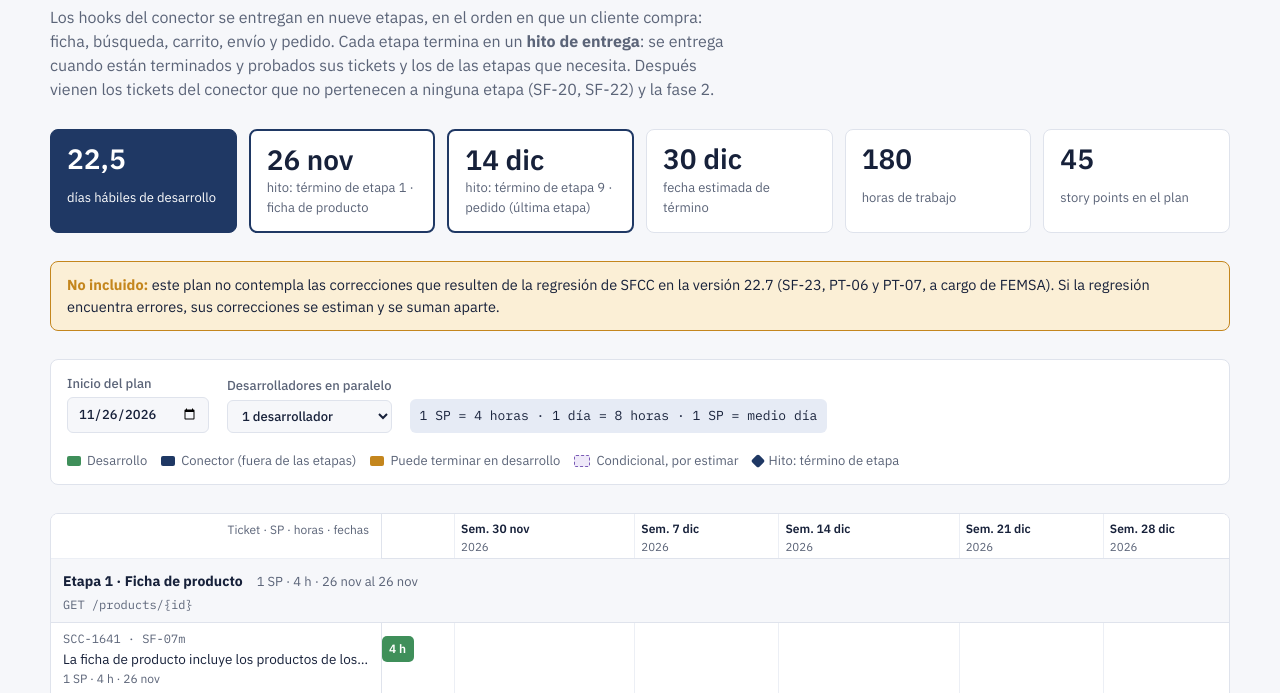
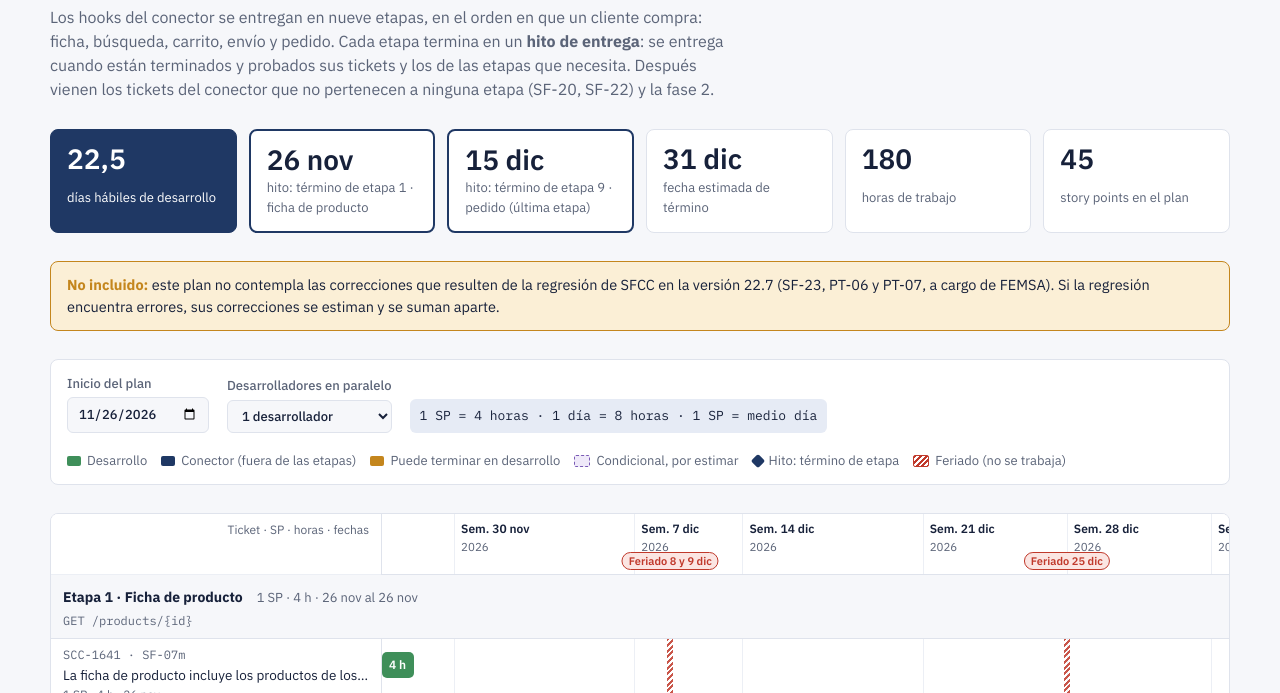
Before and after one commit to fsalcedocuba/plan-mk-cl, a plain HTML site: page index.html in a window 1280 px wide. Shown: the part 106-799 px from the top of the page. Drawn offline with Linux system fonts and the light colour scheme.

Commit message:
Feriado del 9 dic y feriados marcados en la carta Gantt
Co-Authored-By: Claude Opus 5.5 <noreply@anthropic.com>

```diff
--- a/index.html
+++ b/index.html
@@ -14,7 +14,7 @@
   --dev:#3f8f5a; --dev-soft:#e2efda;
   --maybe:#c4861d; --maybe-soft:#fbefd6;
   --cond:#7a5bb5; --cond-soft:#efe9f9;
-  --done:#9aa3b5;
+  --done:#9aa3b5; --holi:#c0392b; --holi-soft:#fbe5e2;
   --font-display:"IBM Plex Sans",system-ui,-apple-system,"Segoe UI",sans-serif;
   --font-body:"IBM Plex Sans",system-ui,-apple-system,"Segoe UI",sans-serif;
   --font-mono:"IBM Plex Mono",ui-monospace,Consolas,monospace;
@@ -22,11 +22,11 @@
 @media (prefers-color-scheme:dark){:root:not([data-theme="light"]){
   --bg:#10141f; --surface:#171c2a; --fg:#e7eaf2; --muted:#a0a8bb; --line:#2a3145; --grid:#20263a;
   --navy:#8fa9e0; --navy-soft:#1e2944; --dev:#6cc28a; --dev-soft:#1b3326; --maybe:#e5aa48; --maybe-soft:#3a2d14;
-  --cond:#b39be6; --cond-soft:#2c2442; --done:#5f6880; color-scheme:dark}}
+  --cond:#b39be6; --cond-soft:#2c2442; --done:#5f6880; --holi:#ef7b6c; --holi-soft:#3d1f1c; color-scheme:dark}}
 :root[data-theme="dark"]{
   --bg:#10141f; --surface:#171c2a; --fg:#e7eaf2; --muted:#a0a8bb; --line:#2a3145; --grid:#20263a;
   --navy:#8fa9e0; --navy-soft:#1e2944; --dev:#6cc28a; --dev-soft:#1b3326; --maybe:#e5aa48; --maybe-soft:#3a2d14;
-  --cond:#b39be6; --cond-soft:#2c2442; --done:#5f6880; color-scheme:dark}
+  --cond:#b39be6; --cond-soft:#2c2442; --done:#5f6880; --holi:#ef7b6c; --holi-soft:#3d1f1c; color-scheme:dark}
 body{background:var(--bg);color:var(--fg);font-family:var(--font-body);font-size:15px;line-height:1.5}
 .wrap{max-width:1180px;margin:0 auto;padding-block:32px 56px;padding-left:max(16px,env(safe-area-inset-left,0px));padding-right:max(16px,env(safe-area-inset-right,0px));display:grid;gap:28px}
 header{display:grid;gap:10px}
@@ -66,10 +66,12 @@ p{margin:0;max-width:72ch}
 .g-stage{grid-column:1/-1;padding:12px 12px 8px;background:var(--bg);border-bottom:1px solid var(--line);display:flex;flex-wrap:wrap;gap:4px 14px;align-items:baseline}
 .g-stage strong{font-size:14px}
 .g-stage span{font-size:13px;color:var(--muted);font-variant-numeric:tabular-nums}
-.weeks{position:relative;height:44px;border-left:1px solid var(--line)}
+.weeks{position:relative;height:60px;border-left:1px solid var(--line)}
 .wk{position:absolute;top:0;bottom:0;border-left:1px solid var(--grid);padding:6px 6px 0;font-size:11.5px;color:var(--muted);white-space:nowrap;overflow:hidden}
 .wk b{display:block;color:var(--fg);font-weight:600;font-size:12px}
 .gridline{position:absolute;top:0;bottom:0;border-left:1px solid var(--grid)}
+.holi-line{position:absolute;top:0;bottom:0;width:6px;transform:translateX(-3px);background:repeating-linear-gradient(135deg,var(--holi) 0 2px,transparent 2px 4px);opacity:.85;pointer-events:none}
+.holi-h{position:absolute;bottom:4px;transform:translateX(-50%);font-size:11px;font-weight:600;color:var(--holi);background:var(--holi-soft);border:1px solid var(--holi);border-radius:10px;padding:0 6px;white-space:nowrap;cursor:help;z-index:1}
 .bar{position:absolute;top:13px;height:26px;border-radius:5px;display:flex;align-items:center;padding:0 7px;font-size:12px;font-weight:600;color:var(--surface);white-space:nowrap;overflow:hidden;font-variant-numeric:tabular-nums}
 .bar.dev{background:var(--dev)} .bar.maybe{background:var(--maybe)} .bar.core{background:var(--navy)}
 .bar.cond{background:var(--cond-soft);color:var(--cond);border:1.5px dashed var(--cond)}
@@ -82,7 +84,7 @@ p{margin:0;max-width:72ch}
 .ms-line{position:absolute;top:0;bottom:0;border-left:2px dashed var(--navy)}
 .ms{position:absolute;top:50%;width:16px;height:16px;background:var(--navy);transform:translate(-50%,-50%) rotate(45deg);border-radius:2px;cursor:pointer}
 .ms:hover,.ms:focus-visible{outline:2px solid var(--fg);outline-offset:2px}
-.ms-txt{position:absolute;top:50%;transform:translateY(-50%);font-size:12px;font-weight:600;color:var(--navy);white-space:nowrap}
+.ms-txt{position:absolute;z-index:1;top:50%;transform:translateY(-50%);background:var(--navy-soft);padding:0 4px;font-size:12px;font-weight:600;color:var(--navy);white-space:nowrap}
 .kpi.ms-kpi{border-color:var(--navy);border-width:2px}
 .tip{position:fixed;z-index:20;max-width:380px;background:var(--fg);color:var(--bg);border-radius:6px;padding:8px 11px;font-size:13px;line-height:1.45;pointer-events:none;box-shadow:0 4px 14px rgba(0,0,0,.18)}
 .tag{display:inline-block;font-size:11px;font-weight:600;padding:1px 6px;border-radius:10px;margin-left:6px;vertical-align:1px}
@@ -139,6 +141,7 @@ footer{font-size:12.5px;color:var(--muted)}
       <span><i style="background:var(--maybe)"></i>Puede terminar en desarrollo</span>
       <span><i style="background:var(--cond-soft);border:1.5px dashed var(--cond)"></i>Condicional, por estimar</span>
       <span><i style="background:var(--navy);width:10px;height:10px;transform:rotate(45deg)"></i>Hito: término de etapa</span>
+      <span><i style="background:repeating-linear-gradient(135deg,var(--holi) 0 2px,transparent 2px 4px);border:1px solid var(--holi)"></i>Feriado (no se trabaja)</span>
     </div>
   </section>
 
@@ -178,7 +181,7 @@ footer{font-size:12.5px;color:var(--muted)}
       <ul>
         <li>Los story points son los cargados en cada ticket de Jira (revisado el 26-11-2026).</li>
         <li>Se planifican solo los tickets abiertos que quedan visibles con los filtros de la hoja. Los cerrados no suman tiempo.</li>
-        <li>Se descuentan fines de semana y feriados de Chile (8 dic, 25 dic y 1 ene).</li>
+        <li>Se descuentan fines de semana y feriados de Chile (8 y 9 dic, 25 dic y 1 ene).</li>
         <li>Los tiempos son de desarrollo. No incluyen esperas de terceros (Kognivera, FEMSA, conector) ni la regresión de FEMSA.</li>
         <li>No incluye correcciones posteriores a la regresión en la versión 22.7. Se estiman cuando FEMSA entregue sus resultados.</li>
         <li>SF-14c (SCC-1616) y SF-43 (SCC-1621) quedaron fuera del filtro, pero PT-10, SF-06 y SF-36a dependen de ellos. Se asume que estarán listos cuando empiece la fase 2.</li>
@@ -258,7 +261,7 @@ const DESC={
 };
 const NAT={dev:'Desarrollo',conf:'Configuración',def:'Definición'};
 const DONE=['SCC-1584 SF-01','SCC-1587 SF-03','SCC-1592 PT-03a','SCC-1597 SF-07','SCC-1643 base del cartucho app_chile_marketplace'];
-const HOLI=new Set(['2026-12-08','2026-12-25','2027-01-01','2027-05-01','2027-05-21']);
+const HOLI=new Set(['2026-12-08','2026-12-09','2026-12-25','2027-01-01','2027-05-01','2027-05-21']);
 const MON=['ene','feb','mar','abr','may','jun','jul','ago','sep','oct','nov','dic'];
 
 function iso(d){return d.getFullYear()+'-'+String(d.getMonth()+1).padStart(2,'0')+'-'+String(d.getDate()).padStart(2,'0')}
@@ -266,6 +269,9 @@ function workDays(start,count){const out=[];const d=new Date(start+'T12:00:00');
 // días hábiles desde start (incluido) hasta date (excluido)
 function workDaysBetween(start,date){let n=0;const d=new Date(start+'T12:00:00'),e=new Date(date+'T12:00:00');while(d<e){const w=d.getDay();if(w&&w!==6&&!HOLI.has(iso(d)))n++;d.setDate(d.getDate()+1)}return n}
 function fmt(d){return d.getDate()+' '+MON[d.getMonth()]}
+// feriados en día de semana que caen entre dos días hábiles del plan: u = unidad (medio día) donde se dibujan
+function holiGaps(span,days){const out=[];for(let i=1;2*i<=span-2&&days[i];i++){const hs=[];const d=new Date(days[i-1]);d.setDate(d.getDate()+1);while(d<days[i]){const w=d.getDay();if(w&&w!==6&&HOLI.has(iso(d)))hs.push(new Date(d));d.setDate(d.getDate()+1)}if(hs.length)out.push({u:2*i,hs,txt:holiTxt(hs)})}return out}
+function holiTxt(hs){const m=MON[hs[hs.length-1].getMonth()];const n=hs.map(d=>d.getDate());return (n.length>1?n.slice(0,-1).join(', ')+' y '+n[n.length-1]:n[0])+' '+m}
 const WD=['domingo','lunes','martes','miércoles','jueves','viernes','sábado'];
 const MONL=['enero','febrero','marzo','abril','mayo','junio','julio','agosto','septiembre','octubre','noviembre','diciembre'];
 function longDay(d){return WD[d.getDay()]+' '+d.getDate()+' de '+MONL[d.getMonth()]+' de '+d.getFullYear()}
@@ -326,6 +332,8 @@ function render(){
   let h='<div class="g-label g-head" style="justify-content:end"><span class="meta">Ticket · SP · horas · fechas</span></div><div class="g-head"><div class="weeks">';
   const monSoon=[1,2].some(k=>days[k]&&days[k].getDay()===1);
   for(let u=0;u<span;u+=2){const d=days[u/2];if(!d)break;if(d.getDay()===1||(u===0&&!monSoon)){h+=`<div class="wk" style="left:${pct(u)}%"><b>Sem. ${fmt(d)}</b>${d.getFullYear()}</div>`}}
+  const gaps=holiGaps(span,days);
+  for(const g of gaps)h+=`<div class="holi-h" style="left:${pct(g.u)}%" title="Feriado: ${g.hs.map(longDay).join(' y ')}. No se trabaja.">Feriado ${g.txt}</div>`;
   h+='</div></div>';
   for(const stg of STAGES){
     const ts=T.filter(t=>t.st===stg.id);
@@ -353,7 +361,7 @@ function render(){
       const st=s.start[t.k],en=s.end[t.k];
       const dA=days[Math.floor(st/2)],dB=dayOf(en);
       h+=`<div class="g-label" tabindex="0" data-tip="${ltip}">${head}<span class="meta">${t.sp} SP · ${t.sp*4} h · ${fmt(dA)}${+dA!==+dB?' – '+fmt(dB):''}</span></div>`;
-      const tip=`<b>${t.k} · ${t.n}</b>${dsc||'<br>'}Empieza: ${longDay(dA)}, ${st%2?'desde mediodía':'en la mañana'}<br>Termina: <b>${longDay(dB)}, ${en%2?'a mediodía':'al final del día'}</b><br>${t.sp} SP · ${t.sp*4} h${devs>1?' · Dev '+t.dev:''}`;
+      const tip=`<b>${t.k} · ${t.n}</b>${dsc||'<br>'}Empieza: ${longDay(dA)}, ${st%2?'desde mediodía':'en la mañana'}<br>Termina: <b>${longDay(dB)}, ${en%2?'a mediodía':'al final del día'}</b><br>${t.sp} SP · ${t.sp*4} h${devs>1?' · Dev '+t.dev:''}${gaps.filter(g=>g.u>st&&g.u<en).map(g=>'<br>No se trabaja el feriado '+g.txt).join('')}`;
       h+=`<div class="g-track">${gridlines(span,days)}<div class="bar ${t.kind}" tabindex="0" data-tip="${tip.replace(/"/g,'&quot;')}" style="left:${pct(st)}%;width:${pct(t.sp)}%">${t.sp*4} h</div></div>`;
     }
     if(!stg.plain){
@@ -368,7 +376,7 @@ function render(){
   g.innerHTML=h;
   document.getElementById('done').textContent='Ya terminados (no suman tiempo): '+DONE.join(', ')+'.';
 }
-function gridlines(span,days){let x='';for(let u=2;u<span;u+=2){const d=days[u/2];if(d&&d.getDay()===1)x+=`<div class="gridline" style="left:${u/span*100}%"></div>`}return x}
+function gridlines(span,days){let x='';for(let u=2;u<span;u+=2){const d=days[u/2];if(d&&d.getDay()===1)x+=`<div class="gridline" style="left:${u/span*100}%"></div>`}for(const g of holiGaps(span,days))x+=`<div class="holi-line" style="left:${g.u/span*100}%"></div>`;return x}
 const tipEl=document.getElementById('tip');
 function showTip(bar,x,y){
   tipEl.innerHTML=bar.dataset.tip;tipEl.hidden=false;
```
